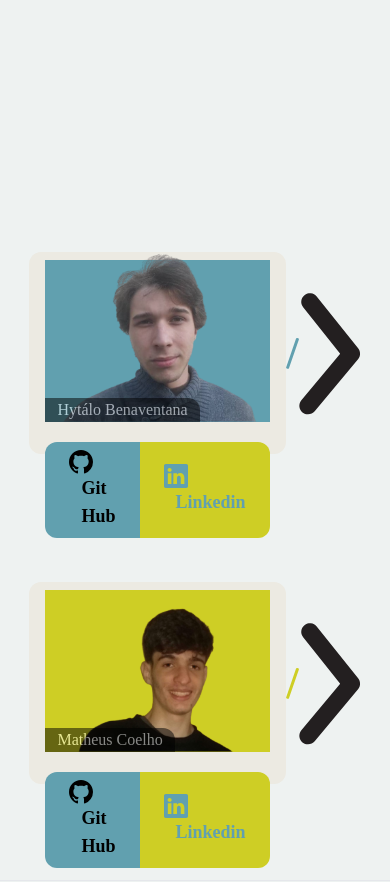
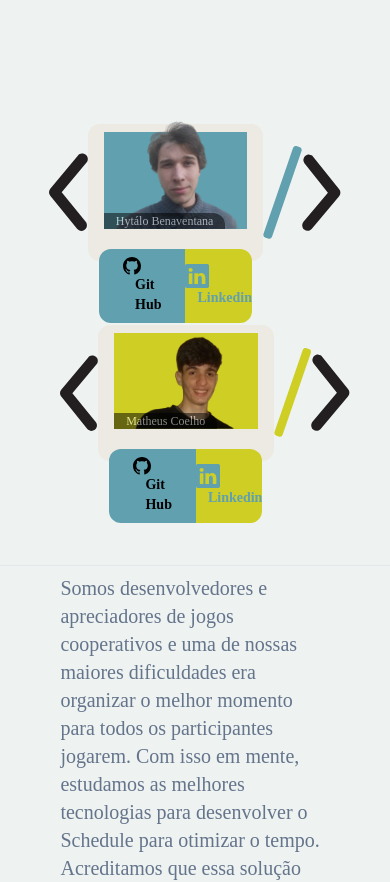
Before and after one commit to Pd-Troia/schedule_vite_tail, a React (Vite) app: page / in a window 390 px wide. Shown: the part 760-1642 px from the top of the page. Built offline with nearby package versions, Linux system fonts and the light colour scheme; a web font is replaced by a local one.

Commit message:
responsivity 95%, only buttons need update

```diff
--- a/src/components/layout/NewProfileCard.tsx
+++ b/src/components/layout/NewProfileCard.tsx
@@ -2,6 +2,7 @@ import * as React from 'react'
 import { BsGithub, BsLinkedin } from 'react-icons/bs'
 import { VectorBarSVG } from '../layout/VectorBarSVG'
 import vector_inf from '../../images/Vector_inf.svg'
+import vector_bar from '../../images/Vector_bar.svg'
 import vector_sup from '../../images/Vector_sup.svg'
 export interface INewProfileCardProps {
     photo: string
@@ -20,24 +21,30 @@ export function NewProfileCard({
 }: INewProfileCardProps) {
     let cssLinkBoxGit =
         'flex items-center justify-center font-bold rounded-l-xl px-6 py-2 bg-cianTheme'
-    let cssLinkBoxLinkedin = `flex items-center justify-center rounded-r-xl px-6 py-2 font-bold bg-yellowBeige text-cianTheme`
+    let cssLinkBoxLinkedin = `flex items-center justify-center rounded-r-xl md:px-6 md:py-2 font-bold bg-yellowBeige text-cianTheme`
     const cssphotoBox = theme
         ? 'bg-cianTheme relative  flex h-full w-full flex justify-center'
         : 'bg-yellowBeige relative  flex h-full w-full flex justify-center'
     return (
         <div className="flex items-center justify-center">
             <div>
-                <img src={vector_inf} alt="vector_<" />
+                <img
+                    className="w-[10vw] md:w-[5vw]"
+                    src={vector_inf}
+                    alt="vector_<"
+                />
             </div>
-            <div className="relative h-[202px] rounded-xl bg-whiteIcon px-4 py-8 pt-2 md:h-[202px] md:w-[404px]">
+            <div className="relative h-[35vw] w-[45vw] rounded-xl bg-whiteIcon px-4 py-8 pt-2 md:h-[15vw] md:w-[30vw]">
                 <div className={cssphotoBox}>
                     <img
-                        className="absolute bottom-0"
+                        className="absolute bottom-0 md:h-[15vw] "
                         src={photo}
                         alt="personal-photo"
                     ></img>
-                    <div className="absolute left-0 bottom-0 bg-black opacity-50 px-3 rounded-tr-xl">
-                        <p className='opacity-100 text-white'>{labelName}</p>
+                    <div className="absolute left-0 bottom-0 rounded-tr-xl bg-black px-3 opacity-50">
+                        <p className="text-xs text-white opacity-100 dmg:text-sm md:text-base lg:text-xl">
+                            {labelName}
+                        </p>
                     </div>
                 </div>
                 <div className="mt-5 flex justify-center">
@@ -45,8 +52,8 @@ export function NewProfileCard({
                         className={cssLinkBoxGit} //linkBoxGit
                     >
                         <a href={github}>
-                            <BsGithub className="text-2xl" />
-                            <p className="ml-3 text-lg">Git Hub</p>
+                            <BsGithub className="text-lg" />
+                            <p className="ml-3 text-sm md:text-lg">Git Hub</p>
                         </a>
                     </div>
                     <div
@@ -54,14 +61,20 @@ export function NewProfileCard({
                     >
                         <a href={linkedin}>
                             <BsLinkedin className="text-2xl" />
-                            <p className="ml-3 text-lg">Linkedin</p>
+                            <p className="ml-3 text-sm md:text-lg">Linkedin</p>
                         </a>
                     </div>
                 </div>
             </div>
             <div className="flex ">
-                <VectorBarSVG fill={theme ? '#61A0AF' : '#CECE25'} />
-                <img src={vector_sup} alt="vector_>" />
+                <div className="h-auto w-[10vw] fill-black md:w-[5vw] ">
+                    <VectorBarSVG theme={theme} />
+                </div>
+                <img
+                    className="w-[10vw] md:w-[5vw] "
+                    src={vector_sup}
+                    alt="vector_>"
+                />
             </div>
         </div>
     )
--- a/src/components/layout/VectorBarSVG.tsx
+++ b/src/components/layout/VectorBarSVG.tsx
@@ -1,26 +1,26 @@
 import * as React from 'react'
 
 export interface IVectorBarSVGProps {
-    fill: string
+    theme: boolean // true is blue, false is yellow
 }
 
-export function VectorBarSVG({ fill }: IVectorBarSVGProps) {
+export function VectorBarSVG({ theme}: IVectorBarSVGProps) {
     return (
         <svg
+            className="h-auto w-full "
+            viewBox="0 0 75 179"
             width="75"
             height="179"
-            viewBox="0 0 75 179"
-            fill={fill}
             xmlns="http://www.w3.org/2000/svg"
         >
             <rect
+                className={`${theme ? "fill-cianTheme":"fill-yellowBeige"} `}
                 x="59.6267"
                 y="-1.625"
-                width="17.3046"
+                width="17.30461"
                 height="185.911"
                 rx="6.3"
                 transform="rotate(19 59.6267 -1.625)"
-                fill={fill}
             />
         </svg>
     )
--- a/src/components/pages/frame_page/AboutUs.tsx
+++ b/src/components/pages/frame_page/AboutUs.tsx
@@ -12,10 +12,9 @@ export function AboutUs (props: IAboutUsProps) {
       <>
         <div
               id="aboutus"
-              className="flex flex-col items-center p-10 md:flex-row md:justify-around"
+              className="flex flex-col items-center p-10 md:flex-row md:justify-center w-full "
         >
-              <div className="">
-                  <div className="my-32">
+            <div>
                 <NewProfileCard
                 photo={newPhotoHyt}
                 github="https://github.com/Pd-Troia"
@@ -24,7 +23,7 @@ export function AboutUs (props: IAboutUsProps) {
                 theme={true}
             />
             </div>
-                  <div className='my-14'>
+            <div className='my-16  ml-5'>
                 <NewProfileCard
                     photo={photoMatheus}
                     github="https://github.com/Pd-Troia"
@@ -32,7 +31,7 @@ export function AboutUs (props: IAboutUsProps) {
                     labelName="Matheus Coelho"
                     theme={false}
                 />
-                  </div>
+
             </div>
         </div>
           <div>
```
Also changed, not shown: src/images/Vector_bar.svg (renamed from src/images/VectorBar.svg). Lines whose indentation alone changed are shown as unchanged.
